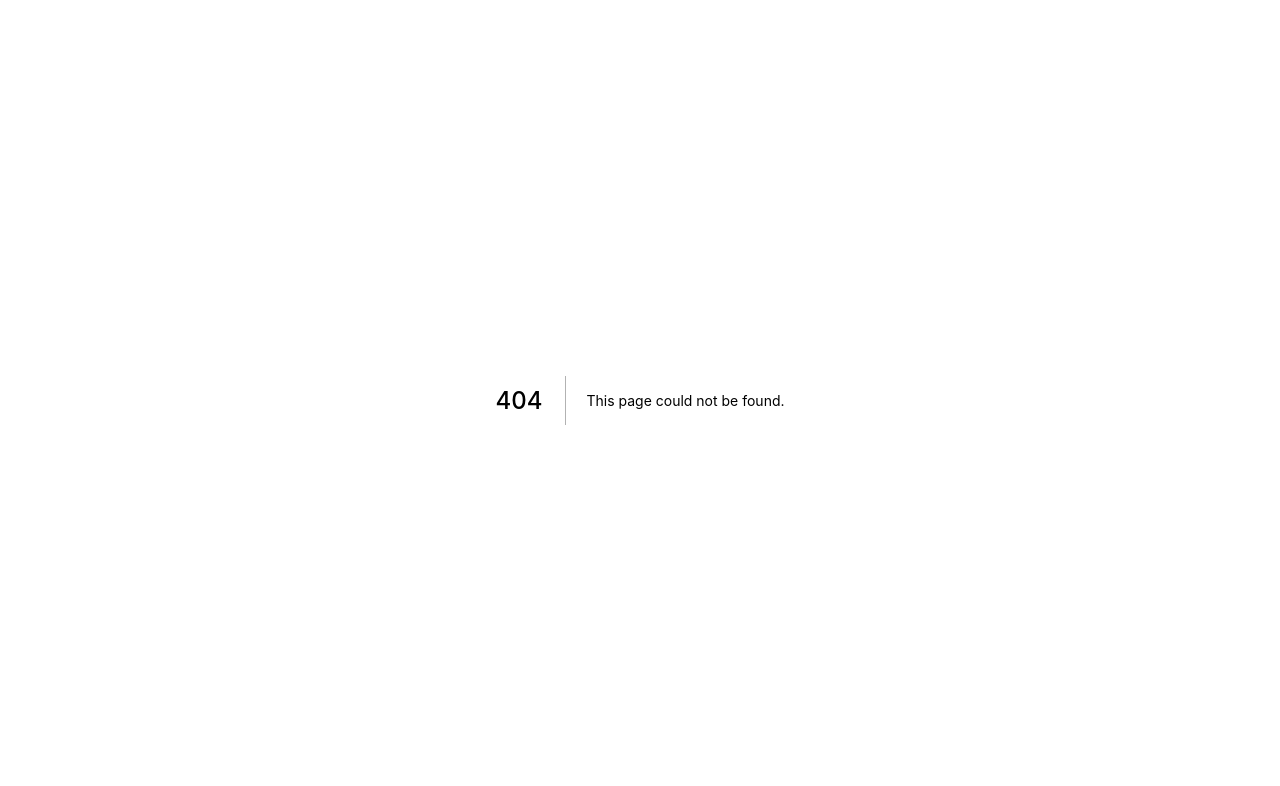
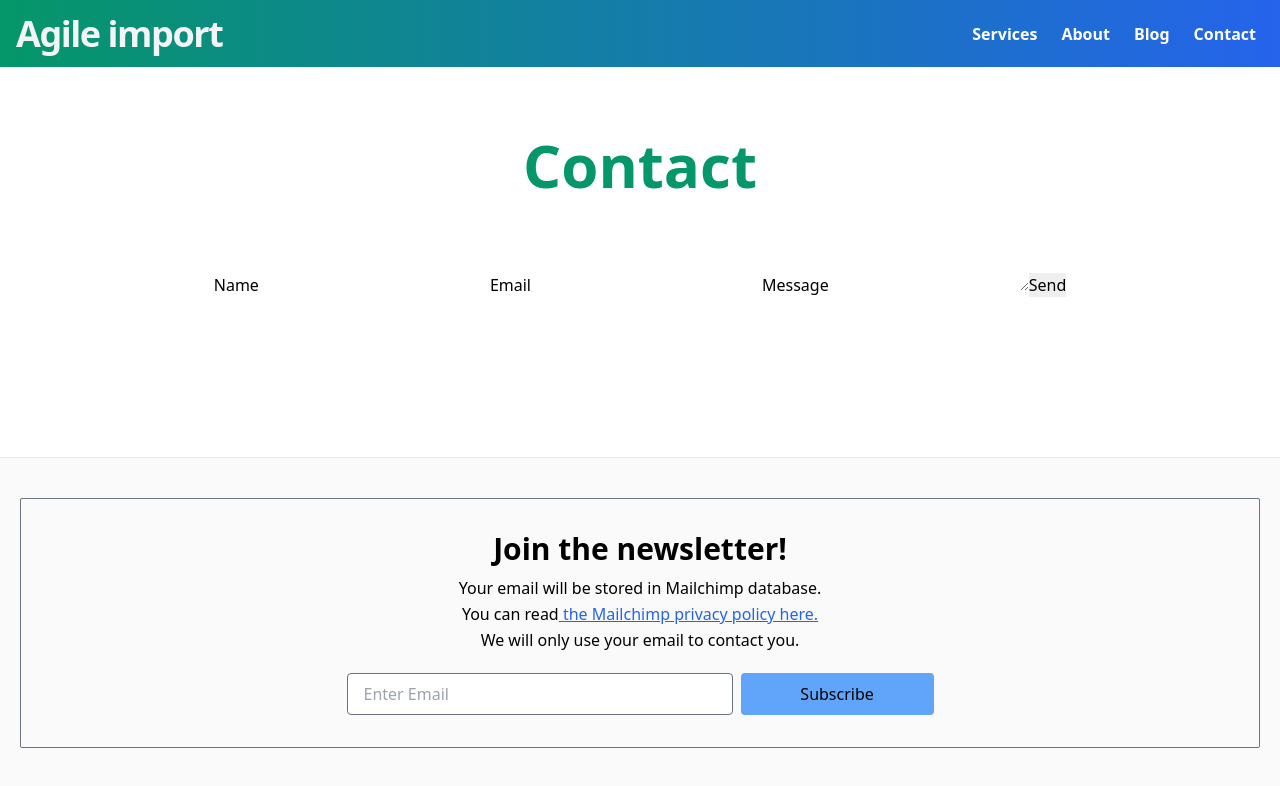
Before and after one commit to WaterlessPiano2/marketing, a Next.js app: page /contact in a window 1280 px wide. Before the commit this address had no page. Shown: the top 786 px of the page. Built offline with nearby package versions, Linux system fonts and the light colour scheme.

Commit message:
Contact us WIP

```diff
--- a/components/navbar.tsx
+++ b/components/navbar.tsx
@@ -62,6 +62,12 @@ const Navbar = () => {
             className="mt-1 block px-2 py-1 text-white font-semibold rounded sm:hover:bg-green-500 hover:bg-blue-500 sm:mt-0 sm:ml-2"
           >
             Blog
+          </a>{" "}
+          <a
+            href="/contact"
+            className="mt-1 block px-2 py-1 text-white font-semibold rounded sm:hover:bg-green-500 hover:bg-blue-500 sm:mt-0 sm:ml-2"
+          >
+            Contact
           </a>
         </nav>
       </header>
--- a/package.json
+++ b/package.json
@@ -12,6 +12,7 @@
     "axios": "^0.21.1",
     "classnames": "2.2.6",
     "date-fns": "2.10.0",
+    "emailjs-com": "^2.6.4",
     "gray-matter": "4.0.2",
     "next": "latest",
     "postcss": "^8.1.10",
--- /dev/null
+++ b/pages/contact.tsx
@@ -0,0 +1,62 @@
+import Head from "next/head";
+import { useRouter } from "next/router";
+import React from "react";
+import Container from "../components/container";
+import Intro from "../components/intro";
+import Layout from "../components/layout";
+import getPageName from "../utils/string";
+import emailjs from "emailjs-com";
+
+const About = () => {
+  const router = useRouter(),
+    pageName = getPageName(router.pathname),
+    serviceID = process.env.SERVICE_ID || "",
+    templateID = process.env.TEMPLATE_ID || "",
+    userID = process.env.USER_ID || "";
+
+  const sendEmail = (e: any) => {
+    e.preventDefault();
+
+    emailjs.sendForm(serviceID, templateID, e.target, userID).then(
+      (result) => {
+        console.log(result.text);
+      },
+      (error) => {
+        console.log(error.text);
+      }
+    );
+    e.target.reset;
+  };
+
+  return (
+    <>
+      <Head>
+        <title>{`Agile Import - ${pageName}`}</title>
+      </Head>
+      <Layout>
+        <Container>
+          <div className="pt-12 pb-40">
+            <div className="max-w-7xl mx-auto px-4 sm:px-6 lg:px-8">
+              <div className="lg:text-center">
+                <Intro pageName={pageName} />
+              </div>
+              <div className="lg:text-center">
+                <form className="contact-form" onSubmit={sendEmail}>
+                  <label>Name</label>
+                  <input type="text" name="name" />
+                  <label>Email</label>
+                  <input type="email" name="email" />
+                  <label>Message</label>
+                  <textarea name="message" />
+                  <input type="submit" value="Send" />
+                </form>
+              </div>
+            </div>
+          </div>
+        </Container>
+      </Layout>
+    </>
+  );
+};
+
+export default About;
```
Also changed, not shown: 1 other file (tests, documents, lock files or other folders).
